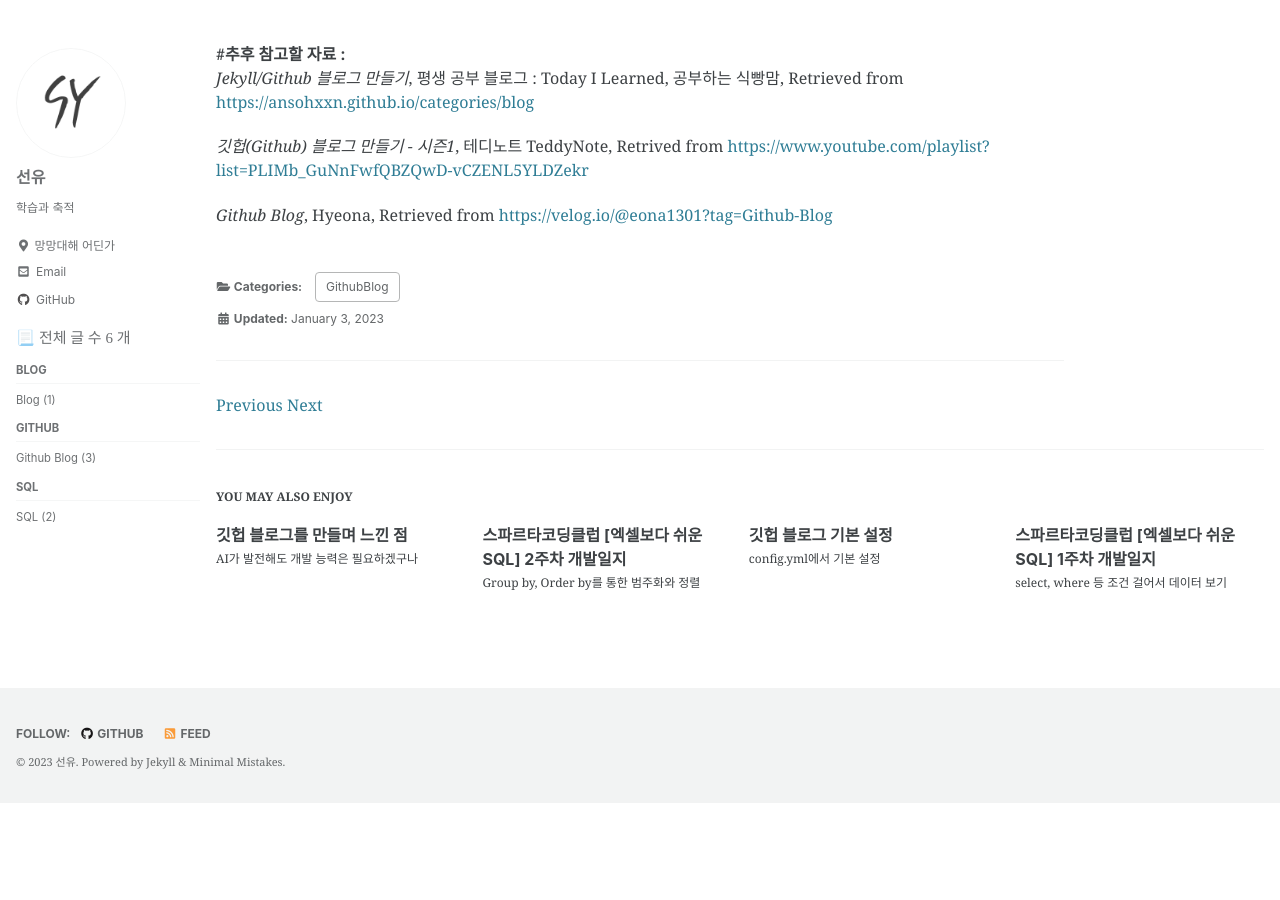
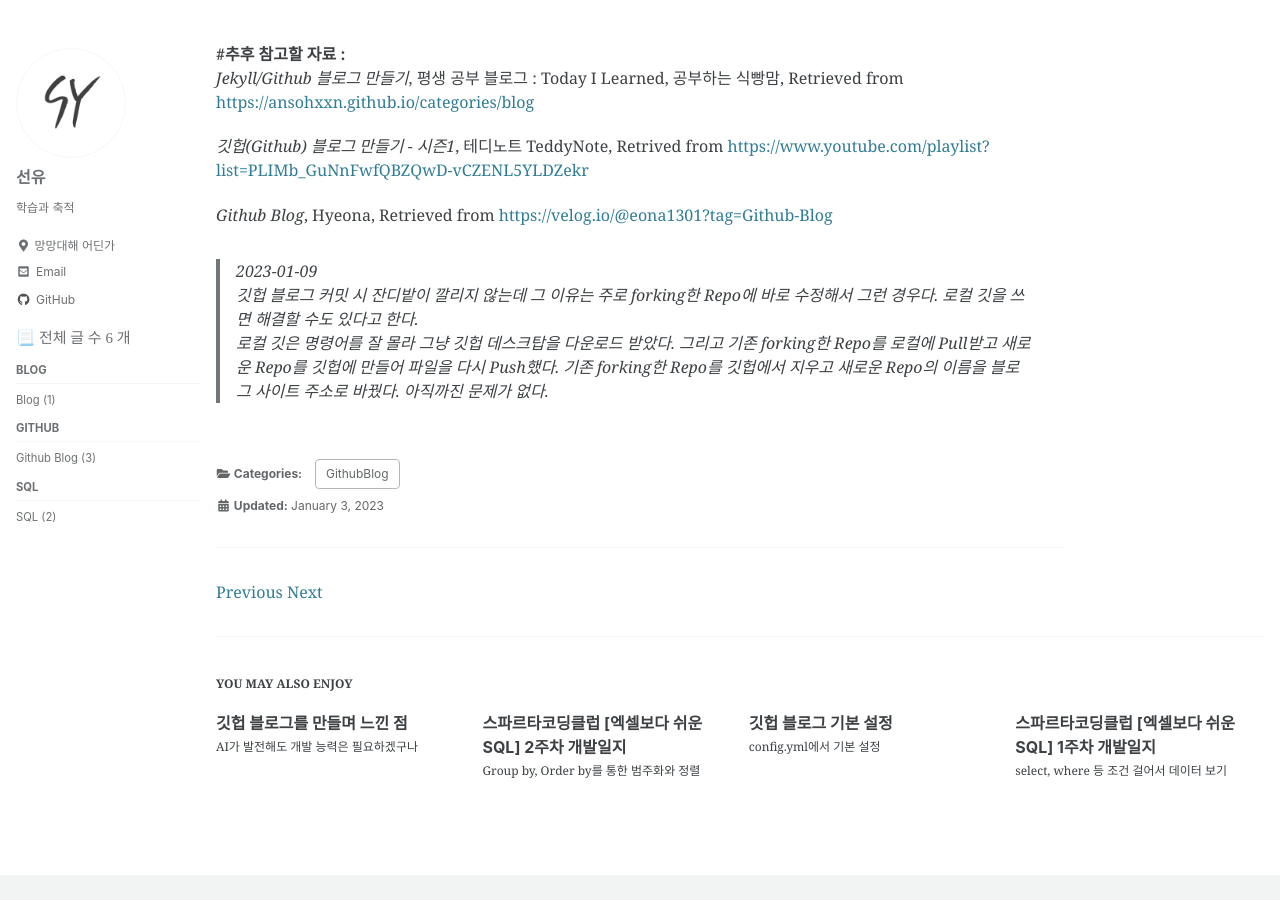
Before and after one commit to devSeanYoo/devSeanYoo.github.io, a Jekyll site: the page built from _posts/2023-01-03-blog_setup3.md, in a window 1280 px wide and 900 px high, scrolled down 816 px. Built offline with Jekyll 4.4.1, drawn with Linux system fonts in a browser that asks for light colours; cached includes are drawn as plain includes; some web fonts are replaced; before the commit the page ends 1619 px from its top, so only the background shows below that.

Commit message:
포스트 수정

```diff
--- a/_posts/2023-01-03-blog_setup3.md
+++ b/_posts/2023-01-03-blog_setup3.md
@@ -36,3 +36,7 @@ _Jekyll/Github 블로그 만들기_, 평생 공부 블로그 : Today I Learned
 _깃헙(Github) 블로그 만들기 - 시즌1_, 테디노트 TeddyNote, Retrived from <https://www.youtube.com/playlist?list=PLIMb_GuNnFwfQBZQwD-vCZENL5YLDZekr>
 
 _Github Blog_, Hyeona, Retrieved from <https://velog.io/@eona1301?tag=Github-Blog>
+
+> 2023-01-09
+> 깃헙 블로그 커밋 시 잔디밭이 깔리지 않는데 그 이유는 주로 forking한 Repo에 바로 수정해서 그런 경우다. 로컬 깃을 쓰면 해결할 수도 있다고 한다.
+> 로컬 깃은 명령어를 잘 몰라 그냥 깃헙 데스크탑을 다운로드 받았다. 그리고 기존 forking한 Repo를 로컬에 Pull받고 새로운 Repo를 깃헙에 만들어 파일을 다시 Push했다. 기존 forking한 Repo를 깃헙에서 지우고 새로운 Repo의 이름을 블로그 사이트 주소로 바꿨다. 아직까진 문제가 없다.
```
Also changed, not shown: _posts/2023-01-01-blog_setup.md (+2 -1 lines).
